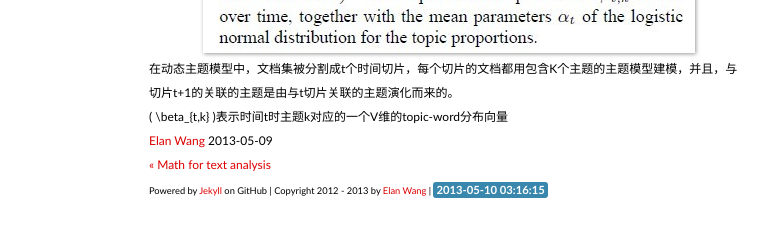
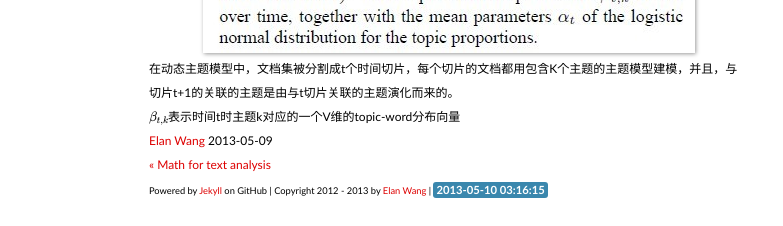
Before and after one commit to elan2wang/note, a Jekyll site: the page built from _posts/2013-05-09-LDA-note.md, in a window 1280 px wide. Shown: the part 1275-1501 px from the top of the page, without its empty margins (191-974 px from the left). Built offline with Jekyll 4.4.1, drawn with Linux system fonts in a browser that asks for light colours; formulas are drawn with MathJax 3.

```diff
--- a/_posts/2013-05-09-LDA-note.md
+++ b/_posts/2013-05-09-LDA-note.md
@@ -32,4 +32,4 @@ LDA(Latent Dirichlet Allocation)模型是2003年由[David M. Blei](http://www.cs
 LDA模型假设文档的所包含的主题顺序是可交换的，但是实际上，文档的顺序会反映主题的演化过程，如：新闻文章、邮件等，因此本文提出了一种动态的主题模型。
 ![Dynamic Topic Model](/note/images/dynamic-topic-model.png)
 在动态主题模型中，文档集被分割成t个时间切片，每个切片的文档都用包含K个主题的主题模型建模，并且，与切片t+1的关联的主题是由与t切片关联的主题演化而来的。
-\( \beta_{t,k} \)表示时间t时主题k对应的一个V维的topic-word分布向量
+$$\beta_{t,k}$$表示时间t时主题k对应的一个V维的topic-word分布向量
```
